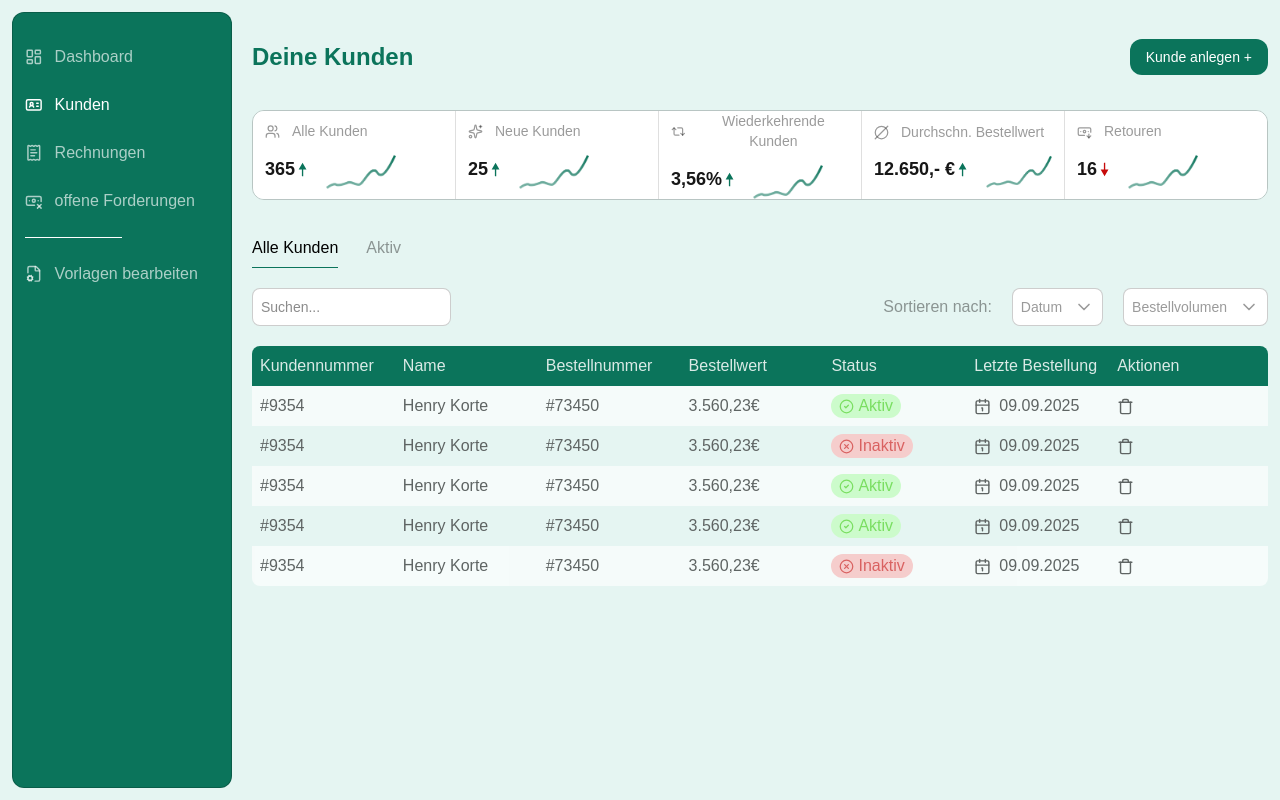
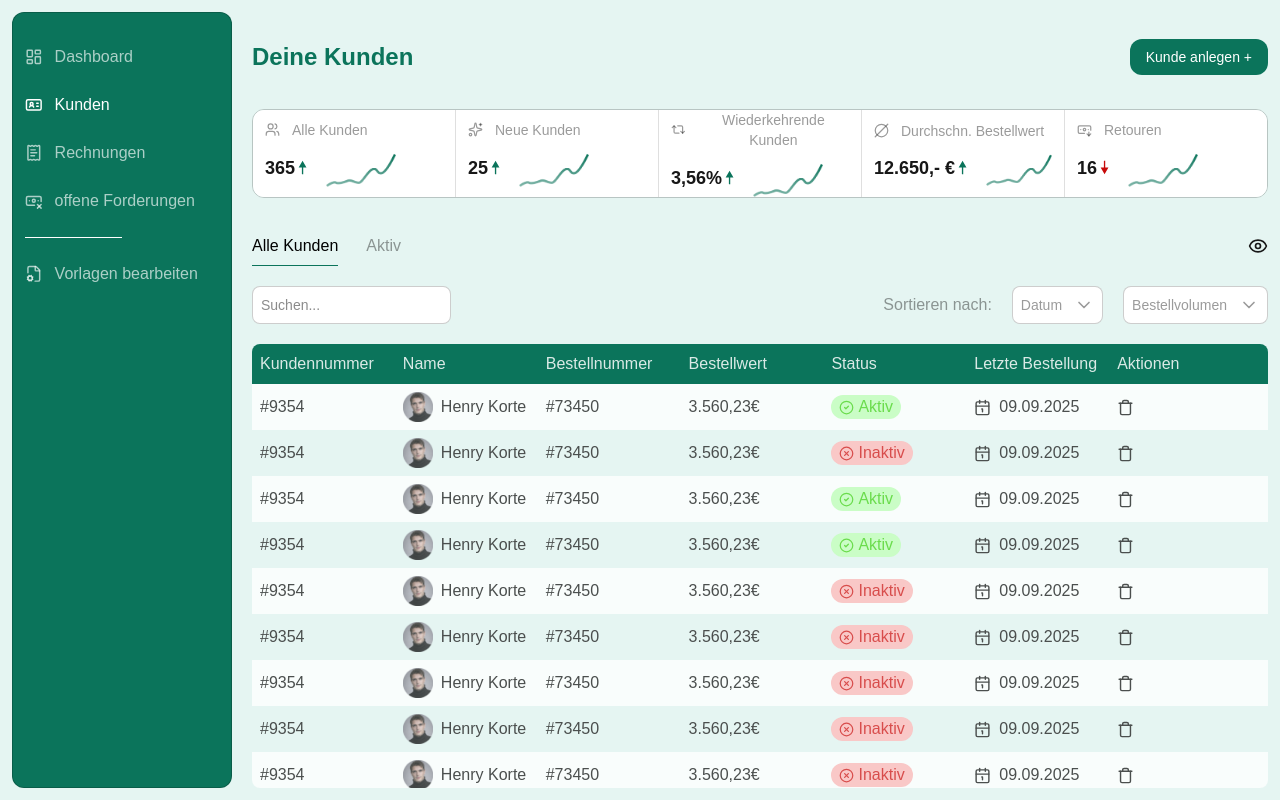
Before and after one commit to henrymh5/invoice-automation, a Next.js app: page /kunden in a window 1280 px wide. Built offline with nearby package versions, Linux system fonts and the light colour scheme.

Commit message:
feat: Toggle Settings Visibility

```diff
--- a/app/(app)/kunden/page.tsx
+++ b/app/(app)/kunden/page.tsx
@@ -1,3 +1,5 @@
+'use client'
+
 import {
   ChevronDown,
   Users,
@@ -8,9 +10,11 @@ import {
   TrashIcon,
   CircleCheck,
   CircleX,
-  Calendar1
+  Calendar1,
+  Eye,
+  EyeClosed
 } from "lucide-react";
-
+import { useState } from "react";
 import Image from "next/image";
 
 export default function Kunden() {
@@ -29,7 +33,7 @@ export default function Kunden() {
         </div>
       </div>
       <CustomerStatistics />
-      <div className="col-span-3 row-span 7">
+      <div className="col-span-3 row-span-7 flex flex-col relative">
           <TableSettings />
           <CustomerTable />
       </div>
@@ -142,15 +146,21 @@ function CustomerStatistics() {
 }
 
 function TableSettings() {
+ const [isOpen, setOpen] = useState(true);
   return (
     <div className="flex flex-col gap-5 pt-5">
-      <div className="flex items-center justify-start gap-5">
-        <div className="text-[#000000] py-2 relative active-panel">
-          Alle Kunden
+      <div className="flex items-center justify-between gap-5">
+        <div className="flex items-center justify-between gap-5">
+            <div className="text-[#000000] py-2 relative active-panel">
+              Alle Kunden
+            </div>
+            <div className="text-[#00000065] p-2">Aktiv</div>
         </div>
-        <div className="text-[#00000065] p-2">Aktiv</div>
+        <div>
+            {isOpen ? <Eye className="cursor-pointer" onClick={() => setOpen(!isOpen)} size={20}/> : <EyeClosed className="cursor-pointer" onClick={() => setOpen(!isOpen)}  size={20}/>}
+        </div>
       </div>
-      <div className="flex w-full justify-between">
+      <div className={`flex w-full justify-between ${!isOpen ? 'hidden' : ''}`}>
         <div className="flex gap-5">
           <form className="flex-1" action="">
             <input
@@ -182,8 +192,8 @@ interface CustomerProps {
 
 function CustomerTable(){
     return (
-        <div className="rounded-lg overflow-hidden mt-5">
-            <div className="flex items-stretch justify-start w-full bg-[#0B745B] p-2">
+        <div className="rounded-lg overflow-scroll h-full mt-5">
+            <div className="flex items-stretch justify-start w-full bg-[#0B745B] p-2  sticky top-0 left-0 z-1000">
                 <div className="flex-1 text-[#ffffffd9]">Kundennummer</div>
                 <div className="flex-1 text-[#ffffffd9]">Name</div>
                 <div className="flex-1 text-[#ffffffd9]">Bestellnummer</div>
@@ -197,6 +207,13 @@ function CustomerTable(){
             <Customer status="active" />
             <Customer status="active" />
             <Customer status="inactive" />
+            <Customer status="inactive" />
+            <Customer status="inactive" />
+            <Customer status="inactive" />
+            <Customer status="inactive" />
+            <Customer status="inactive" />
+            <Customer status="inactive" />
+            <Customer status="inactive" />
         </div>
     )
 }
@@ -204,9 +221,9 @@ function CustomerTable(){
 
 function Customer({status}: CustomerProps){
     return (
-        <div className="flex items-center justify-start bg-white w-full Customer p-2 opacity-65 hover:opacity-100 cursor-pointer transition">
+        <div className="flex items-center justify-start bg-white w-full Customer p-2 opacity-75 hover:opacity-100 cursor-pointer transition">
             <div className="flex-1">#9354</div>
-            <div className="flex-1">Henry Korte</div>
+            <div className="flex-1 flex justify-start items-center gap-2"><Image src="/mock-profil-bild.png" width={30} height={30} alt="Profilbild" />Henry Korte</div>
             <div className="flex-1">#73450</div>
             <div className="flex-1">3.560,23€</div>
             <div className="flex-1"><Status status={status} /></div>
```
Also changed, not shown: public/mock-profil-bild.png (added).
